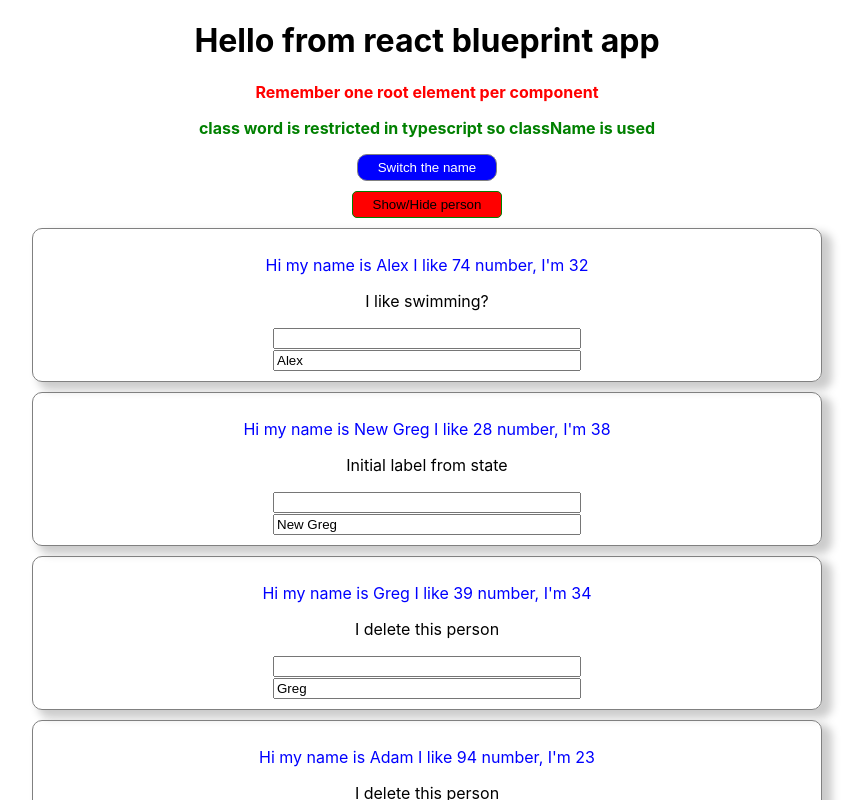
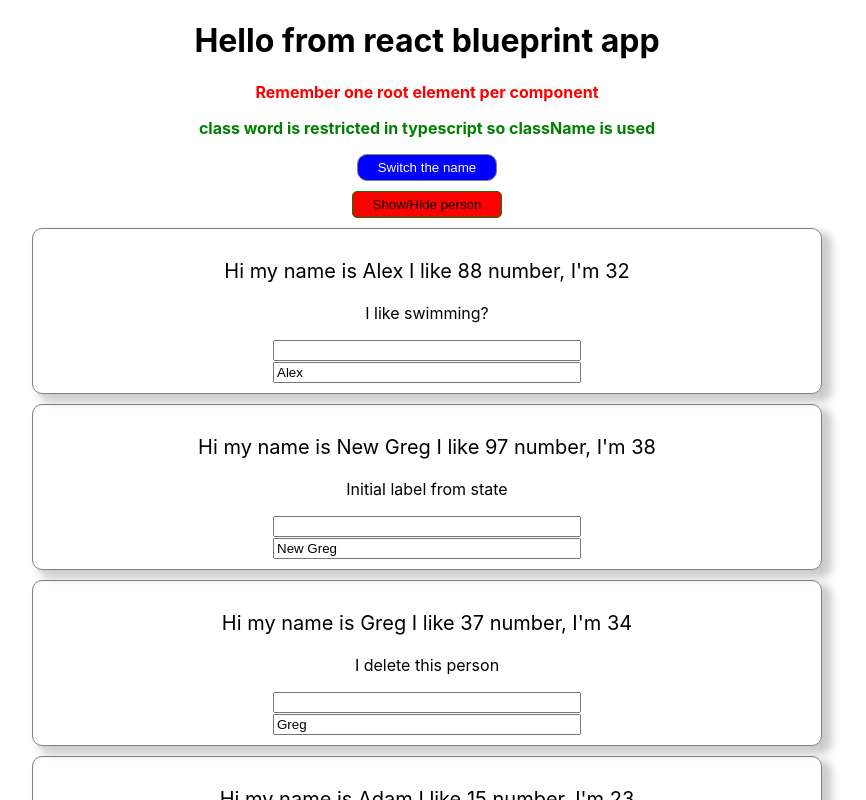
Before and after one commit to gmdmgithub/react-first, a React (Create React App) app: page / in a window 1280 px wide. Shown: the top 800 px of the page, without its empty margins (213-1079 px from the left). Built offline with nearby package versions, Linux system fonts and the light colour scheme.

Commit message:
using css module - new from react-scripts@2.0.0 concept

```diff
--- a/src/Person/Person.js
+++ b/src/Person/Person.js
@@ -1,18 +1,19 @@
 import React from "react";
-import "./Person.css";
-import Radium from "radium";
+import "./Person.css"; // Import regular stylesheet
+import moduleS from "./Person.module.css"; // Import css modules stylesheet as styles
+//import Radium from "radium";
 
 const person = props => {
   //using Radium for @media query
-  const style = {
-    "@media (min-width: 450px)": {
-      color: "blue"
-    }
-  };
+  // const style = {
+  //   "@media (min-width: 450px)": {
+  //     color: "blue"
+  //   }
+  // };
 
   return (
     <div className="Person">
-      <p onClick={props.click} style={style}>
+      <p className={moduleS.module_sample} onClick={props.click}>
         Hi my name is {props.name} I like {Math.floor(Math.random() * 100)}{" "}
         number, I'm {props.age}
       </p>
@@ -26,4 +27,4 @@ const person = props => {
   );
 };
 
-export default Radium(person);
+export default person;
--- /dev/null
+++ b/src/Person/Person.module.css
@@ -0,0 +1,3 @@
+.module_sample {
+    font-size: 20px;
+}
```
